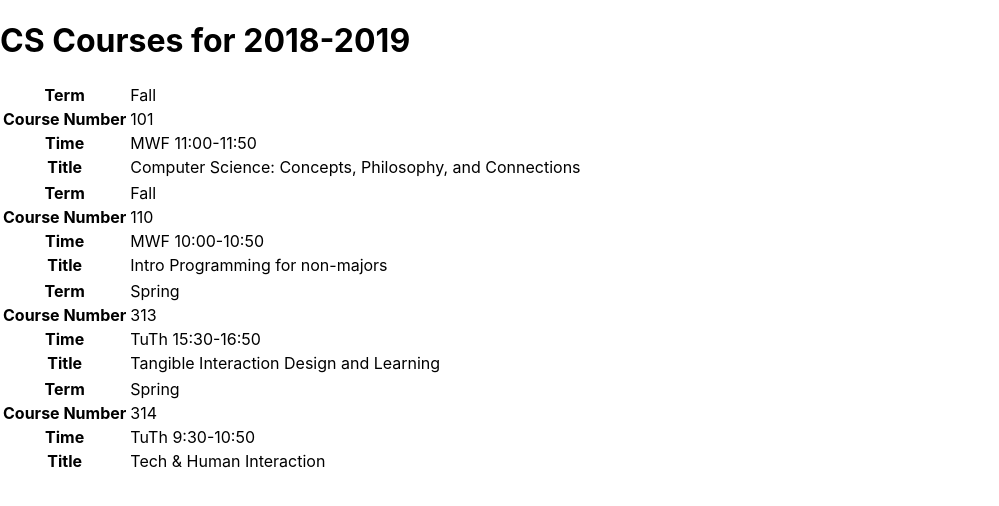
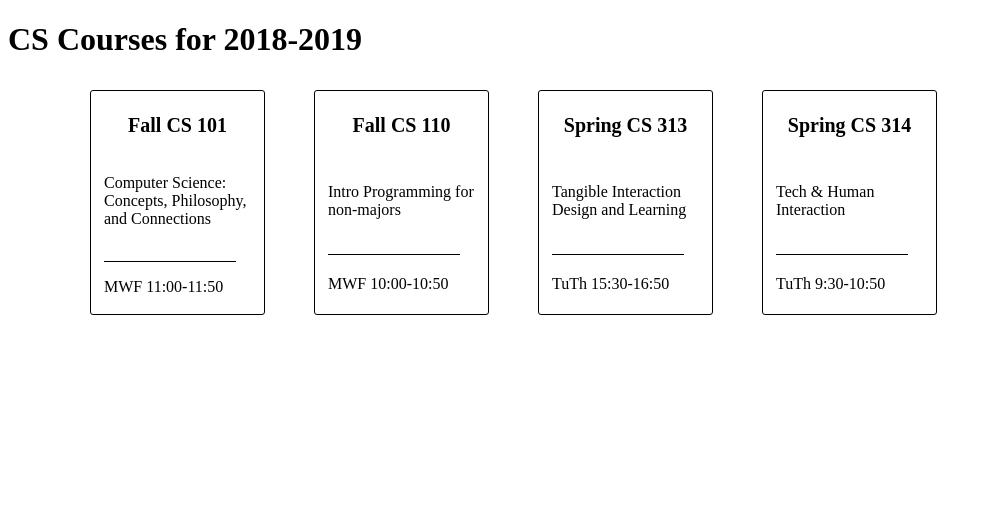
Before and after one commit to bellafishman/React_App2, a React (Vite) app: page / in a window 1280 px wide. Shown: the top 506 px of the page, without its empty margins (0-999 px from the left). Built offline with nearby package versions, Linux system fonts and the light colour scheme.

Commit message:
Styling for class cards

```diff
--- a/package.json
+++ b/package.json
@@ -11,6 +11,7 @@
     "coverage": "vitest run --coverage"
   },
   "dependencies": {
+    "bootstrap": "^5.3.3",
     "firebase": "^10.13.2",
     "react": "^18.3.0",
     "react-dom": "^18.3.0"
--- a/src/App.css
+++ b/src/App.css
@@ -1,42 +1,28 @@
-.App {
-  text-align: center;
+.card-title {
+  font-size: 20px;
+  font-weight: 600;
+  display: flex;
+  justify-content: center;
+  padding-top: 10px;
 }
 
-.App-logo {
-  height: 40vmin;
-  pointer-events: none;
+.card {
+  border: 1px solid black;
+  border-radius: 3px;
+  width: 175px;
+  height: 225px;
+  padding: 10px;
+  margin: 10px;
 }
-
-@media (prefers-reduced-motion: no-preference) {
-  .App-logo {
-    animation: App-logo-spin infinite 20s linear;
-  }
+.line {
+  height: 1px;            /* Thin line */
+  background-color: black;
+  width: 90%;
+  margin: 2px 0;
+  margin-top: 10px;
 }
-
-.App-header {
-  background-color: #282c34;
-  min-height: 100vh;
-  display: flex;
-  flex-direction: column;
-  align-items: center;
+.cards-list {
+  display: grid;
+  grid-template-columns: repeat(auto-fill, 14rem);
   justify-content: center;
-  font-size: calc(10px + 2vmin);
-  color: white;
 }
-
-.App-link {
-  color: #61dafb;
-}
-
-@keyframes App-logo-spin {
-  from {
-    transform: rotate(0deg);
-  }
-  to {
-    transform: rotate(360deg);
-  }
-}
-
-button {
-  font-size: calc(10px + 2vmin);
-}
--- a/src/App.jsx
+++ b/src/App.jsx
@@ -39,11 +39,12 @@
     <div>
       <Banner
         title={schedule.title}/>
-      {Object.keys(schedule.courses).map(courseId =>
-        (<CourseList
-          coursekey={courseId}
-          course={schedule.courses[courseId]}/>))}
-
+      <div className="cards-list">
+        {Object.keys(schedule.courses).map(courseId =>
+          (<CourseList
+            coursekey={courseId}
+            course={schedule.courses[courseId]}/>))}
+      </div>
     </div>
   );
 };
--- a/src/components/CourseList.jsx
+++ b/src/components/CourseList.jsx
@@ -1,16 +1,14 @@
 import React from 'react'
 
 const CourseList = ({ course }) => (
-    <table>
+    <table className="card m-1 p-2 w-100">
         <tbody>
-            <tr><th>Term</th><td>{course.term}</td></tr>
-            <tr><th>Course Number</th><td>{course.number}</td></tr>
-            <tr><th>Time</th><td>{course.meets}</td></tr>
-            <tr><th>Title</th>
-                <td>
-                {course.title}
-                </td>
+            <tr className="card-title"><td>{course.term} CS {course.number}</td></tr>
+            <tr className="description"><td>{course.title}</td></tr>
+            <tr>
+                <td><div className="line"></div></td>
             </tr>
+            <tr><td>{course.meets}</td></tr>
         </tbody>
     </table>
 );
--- a/src/index.css
+++ /dev/null
@@ -1,13 +0,0 @@
-body {
-  margin: 0;
-  font-family: -apple-system, BlinkMacSystemFont, 'Segoe UI', 'Roboto', 'Oxygen',
-    'Ubuntu', 'Cantarell', 'Fira Sans', 'Droid Sans', 'Helvetica Neue',
-    sans-serif;
-  -webkit-font-smoothing: antialiased;
-  -moz-osx-font-smoothing: grayscale;
-}
-
-code {
-  font-family: source-code-pro, Menlo, Monaco, Consolas, 'Courier New',
-    monospace;
-}
--- a/src/index.jsx
+++ b/src/index.jsx
@@ -1,6 +1,5 @@
 import React from 'react';
 import ReactDOM from 'react-dom/client';
-import './index.css';
 import App from './App';
 
 const root = ReactDOM.createRoot(document.getElementById('root'));
```
Also changed, not shown: 1 other file (tests, documents, lock files or other folders).
